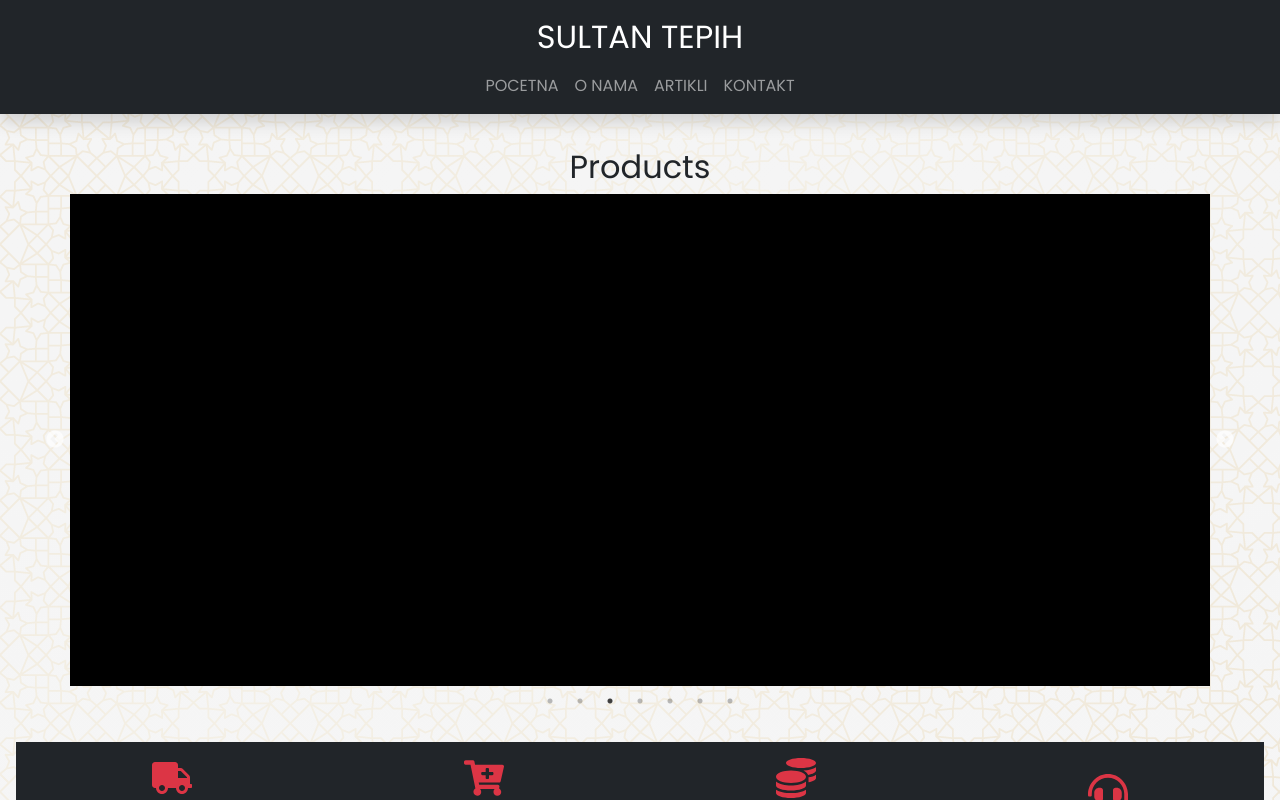
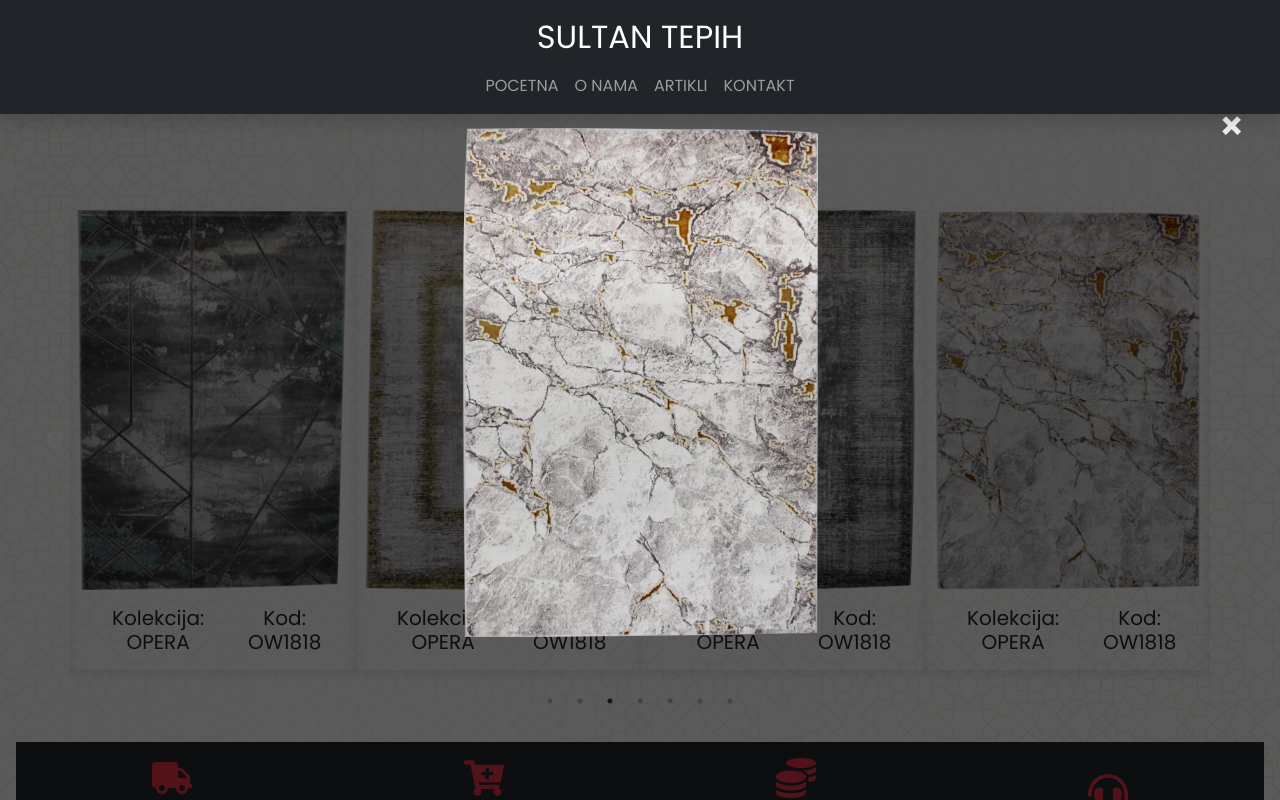
Before and after one commit to aliibnemasud/sultan_tepih, a React (Create React App) app: page / in a window 1280 px wide. Both pictures are taken after a click on the picture 82 px from the left and 1518 px from the top of the page. Shown: the part 1118-1918 px from the top of the page. Built offline with nearby package versions, Linux system fonts and the light colour scheme.

Commit message:
modal are working

```diff
--- /dev/null
+++ b/src/Components/ProductSlider/ImageModal.jsx
@@ -0,0 +1,17 @@
+import React from "react";
+
+const ImageModal = ({changeState,openModal, img}) => {
+    let active = openModal;
+
+  return (
+    <div className={`my-modal ${active}`}>
+      <span onClick={changeState} class="close-btn">
+        &times;
+      </span>
+      <img width="20%" src={img} className="myModal-content" />
+      <div id="caption"></div>
+    </div>
+  );
+};
+
+export default ImageModal;
--- a/src/Components/ProductSlider/NewProductSlider.jsx
+++ b/src/Components/ProductSlider/NewProductSlider.jsx
@@ -2,6 +2,8 @@ import axios from "axios";
 import React, { Component } from "react";
 import { FaAlgolia, FaArrowCircleLeft, FaArrowCircleRight, FaEye } from "react-icons/fa";
 import Slider from "react-slick";
+import ImageModal from "./ImageModal";
+// import '../../Pages/Products/ProductCard.css';
 
 /* function SampleNextArrow(props) {
   const { className, style, onClick } = props;
@@ -23,19 +25,23 @@ class NewProductSlider extends Component {
     const products = data?.data;
   }; */
 
-  state = { products: [], openModal: "" };
+  state = { products: [], openModal: "", pdImg: '' };
 
   componentDidMount() {
     axios.get("/data/products.json").then((res) => this.setState({ products: res.data }));
   }
 
-  handleOpenModal = () => {
+  /* handleOpenModal = () => {
     if (this.state.openModal === "d-block") {
       this.setState({ openModal: "" });
     } else {
       this.setState({ openModal: "d-block" });
     }
-  };
+  }; */
+
+  changeState = (props) => {
+    this.setState({ openModal: props })
+  }
 
   render() {
     var settings = {
@@ -85,7 +91,15 @@ class NewProductSlider extends Component {
               <div className="product-card col-lg-3 my-3">
                 <div className="card-content rounded">
                   <div className="card-image">
-                    <img onClick={this.handleOpenModal} src={product.img[0]} className="img-fluid text-center" alt="" />
+                    <img onClick={() => {
+                      if (this.state.openModal === "d-block") {
+                        this.setState({ openModal: "" });
+                      } else {
+                        this.setState({
+                          openModal: "d-block",
+                          pdImg: product.img[0] });
+                      }
+                    }} src={product.img[0]} className="img-fluid text-center" alt="" />
                     <div className="card-bottom py-2 w-100 d-flex justify-content-around">
                       <button className="btn btn-lite text-danger">
                         <FaEye />
@@ -103,18 +117,16 @@ class NewProductSlider extends Component {
                     <h5>Kod: OW1818</h5>
                   </div>
                 </div>
-
-                <div className={`my-modal ${this.state.openModal}`}>
-                  <span onClick={this.handleOpenModal} class="close-btn">
-                    &times;
-                  </span>
-                  <img width="20%" src={product.img[0]} className="myModal-content" />
-                  <div id="caption"></div>
-                </div>
               </div>
             );
           })}
         </Slider>
+
+
+        {
+          this.state.openModal === 'd-block' && <ImageModal changeState={this.changeState} openModal={this.state.openModal} img={this.state.pdImg} />
+        }
+
       </div>
     );
   }
```
